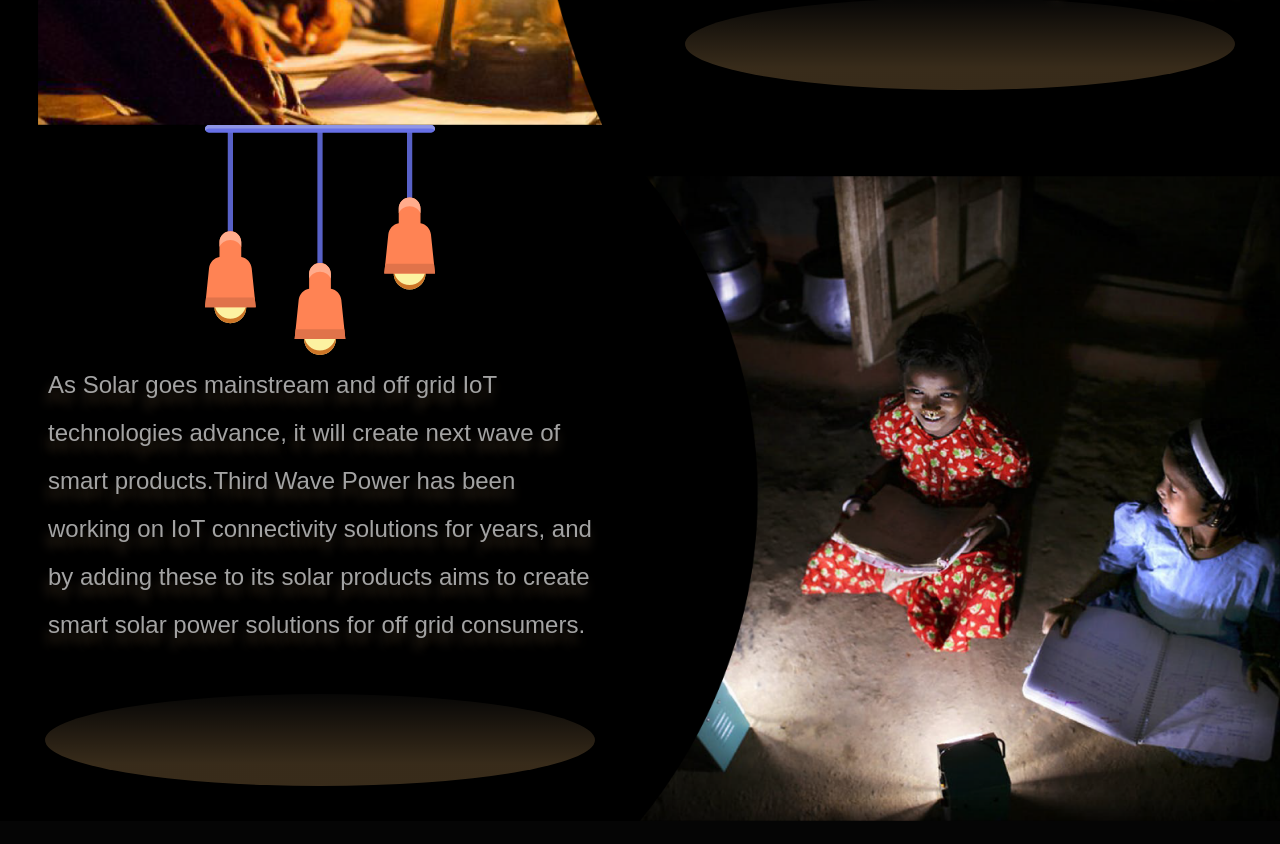
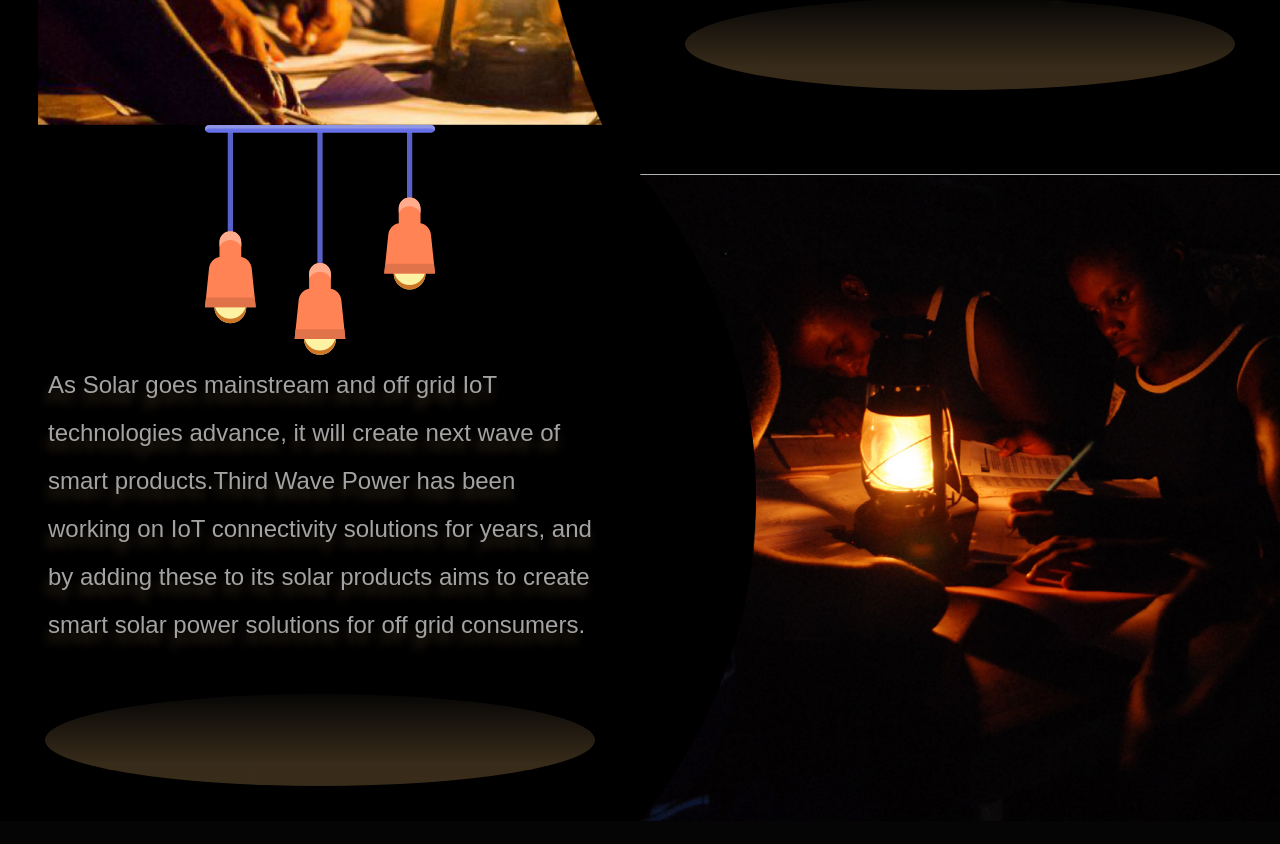
Before and after one commit to justanothergoonie/saprkySpark, a website with bundled scripts: page index.html in a window 1280 px wide. Shown: the part 2763-3607 px from the top of the page. Built offline with nearby package versions, Linux system fonts and the light colour scheme.

Commit message:
update img

```diff
--- a/src/scss/_home.scss
+++ b/src/scss/_home.scss
@@ -469,16 +469,18 @@
 			flex-direction: row-reverse;
 		}
 		.fifth-section-picture {
-			// background-image: url(/dist/img/4058016965_db02c42403_b.jpg);
-			background-image: url(/dist/img/picFour.png);
+			background-image: url(/dist/img/kerosene-lamp-africa-light-poverty.jpg);
+
 			background-color: black;
 			height: 50vh;
 			background-size: contain;
 			background-repeat: no-repeat;
 			background-position: bottom;
 			@include bp-med {
+				background-image: url(/dist/img/picSix.png);
 				height: 87vh;
 				width: 50vw;
+
 			}
 		}
 		.about {
```
Also changed, not shown: dist/css/main.css, dist/img/kerosene-lamp-africa-light-poverty.jpg (added), dist/img/picSix.png (added), 1 other file.
